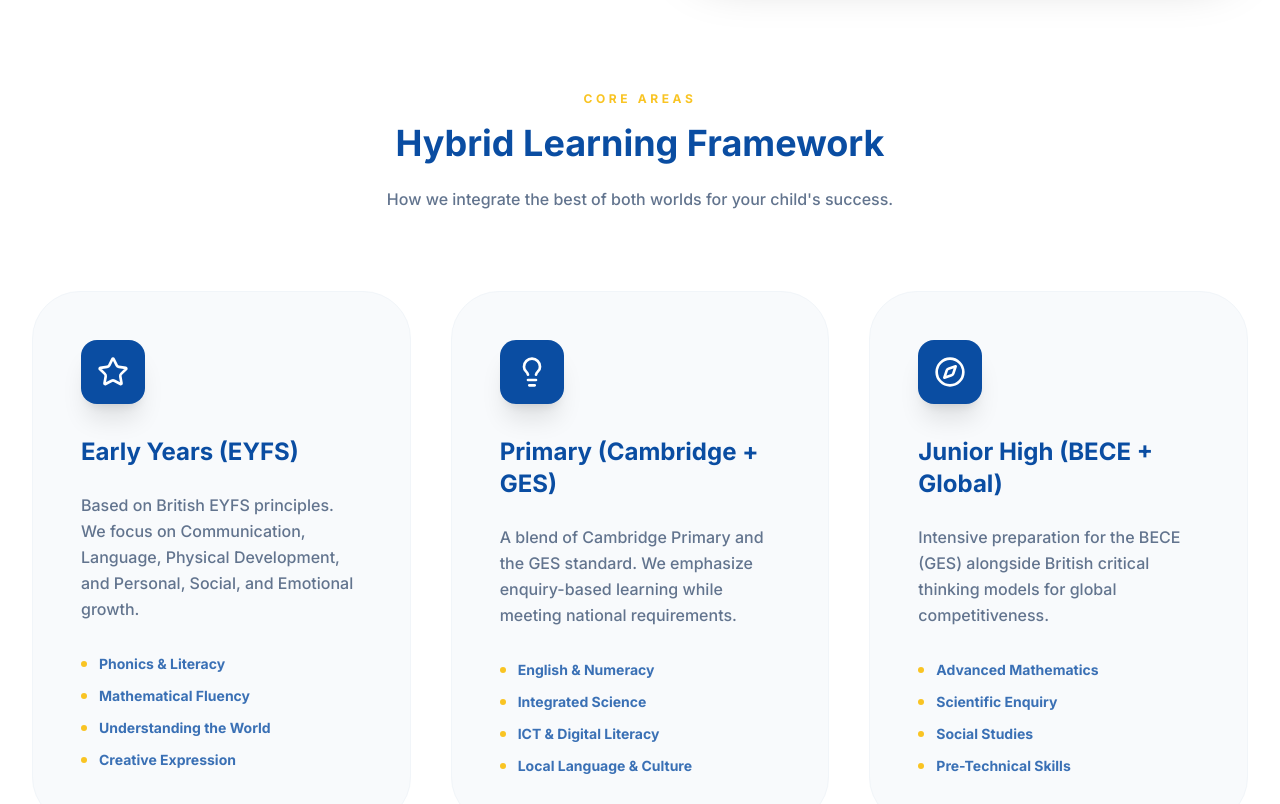
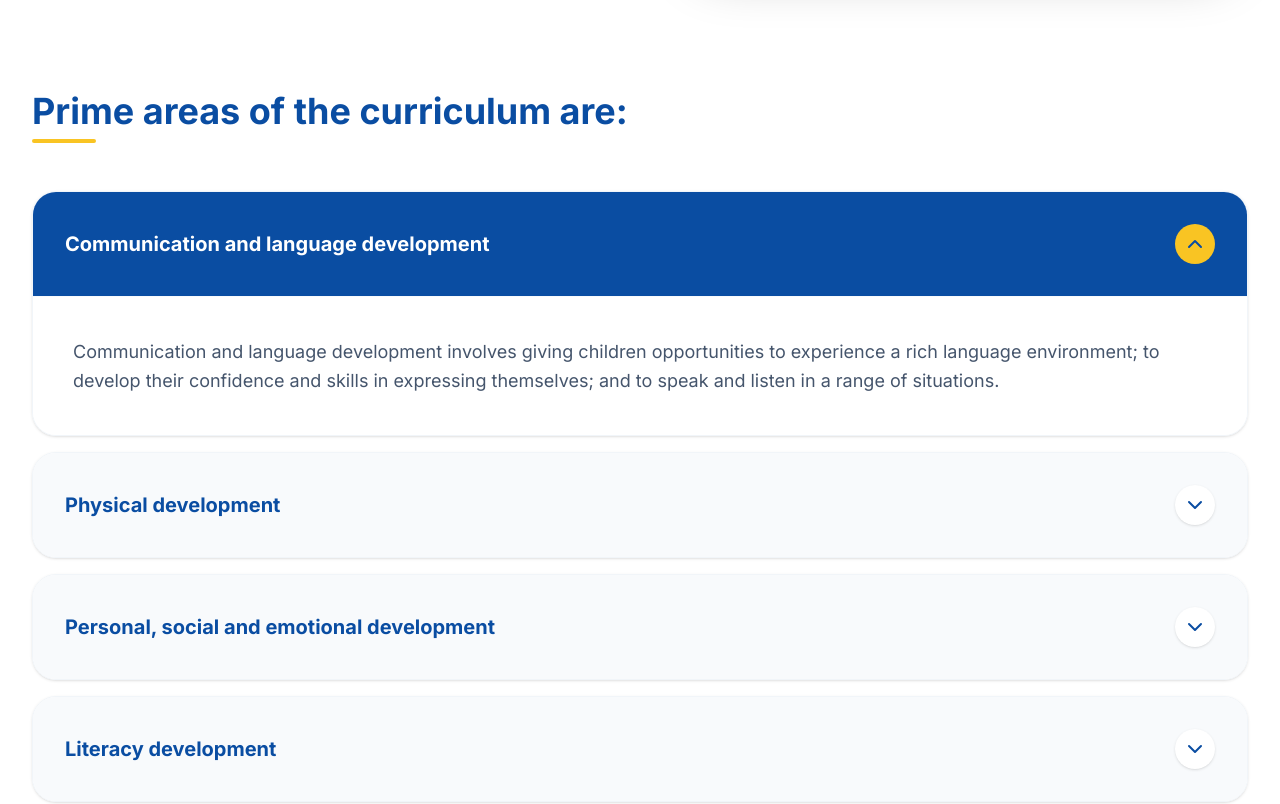
Before and after one commit to danielagblo/Hilces-School, a Next.js app: page /academics in a window 1280 px wide. Shown: the part 1200-2004 px from the top of the page. Built offline with nearby package versions, Linux system fonts and the light colour scheme.

Commit message:
feat: add About and Academics pages and global styles to the application

```diff
--- a/app/about/page.tsx
+++ b/app/about/page.tsx
@@ -73,7 +73,7 @@
               initial={{ opacity: 0, scale: 0.95 }}
               whileInView={{ opacity: 1, scale: 1 }}
               viewport={{ once: true }}
-              className="relative h-[700px] rounded-[3rem] overflow-hidden shadow-2xl order-1 md:order-2"
+              className="relative h-[700px] rounded-[3rem] overflow-hidden shadow-2xl order-1 md:order-2 image-shine"
             >
               <Image
                 src="/images/science_lab.png"
--- a/app/academics/page.tsx
+++ b/app/academics/page.tsx
@@ -1,10 +1,46 @@
 "use client";
 
 import Image from "next/image";
-import { motion } from "framer-motion";
-import { BookOpen, Microscope, Globe, LayoutList, CheckCircle2, Star, Lightbulb, Compass, Users } from "lucide-react";
+import { motion, AnimatePresence } from "framer-motion";
+import {
+  BookOpen,
+  Microscope,
+  Globe,
+  LayoutList,
+  CheckCircle2,
+  Star,
+  Lightbulb,
+  Compass,
+  ChevronDown
+} from "lucide-react";
+import { useState } from "react";
+
+const curriculumAreas = [
+  {
+    title: "Communication and language development",
+    content: "Communication and language development involves giving children opportunities to experience a rich language environment; to develop their confidence and skills in expressing themselves; and to speak and listen in a range of situations."
+  },
+  {
+    title: "Physical development",
+    content: "We focus on physical health and well-being, helping children to develop coordination, control, and movement. This includes both gross and fine motor skills, ensuring they lead healthy, active lives."
+  },
+  {
+    title: "Personal, social and emotional development",
+    content: "Helping children to develop a positive sense of themselves, and others; to form positive relationships and develop respect for others; to develop social skills and learn how to manage their feelings."
+  },
+  {
+    title: "Literacy development",
+    content: "Literacy development involves encouraging children to link sounds and letters and to begin to read and write. Children must be given access to a wide range of reading materials to ignite their interest."
+  },
+  {
+    title: "Numeracy",
+    content: "Developing and improving skills in counting, understanding and using numbers, calculating simple addition and subtraction problems; and to describe shapes, spaces, and measures."
+  }
+];
 
 export default function Academics() {
+  const [openIndex, setOpenIndex] = useState<number | null>(0);
+
   return (
     <div className="pb-16">
       {/* Header */}
@@ -45,7 +81,7 @@
               </div>
             </div>
 
-            <div className="relative h-[600px] rounded-[3rem] overflow-hidden shadow-2xl group">
+            <div className="relative h-[600px] rounded-[3rem] overflow-hidden shadow-2xl group image-shine">
               <Image src="/images/science_lab.png" alt="Laboratory" fill className="object-cover transition-transform duration-1000 group-hover:scale-110" />
               <div className="absolute inset-0 bg-primary/20 group-hover:bg-primary/10 transition-colors"></div>
               <div className="absolute top-10 right-10">
@@ -56,31 +92,70 @@
             </div>
           </div>
 
+          {/* Prime Areas Accordion */}
+          <div className="mb-32">
+            <h2 className="text-4xl font-heading font-bold text-primary mb-2">Prime areas of the curriculum are:</h2>
+            <div className="w-16 h-1 bg-gold rounded-full mb-12"></div>
+
+            <div className="space-y-4">
+              {curriculumAreas.map((area, index) => (
+                <div key={index} className="overflow-hidden rounded-3xl border border-slate-100 shadow-sm transition-all">
+                  <button
+                    onClick={() => setOpenIndex(openIndex === index ? null : index)}
+                    className={`w-full flex items-center justify-between p-6 md:p-8 text-left transition-all ${
+                      openIndex === index ? 'bg-primary text-white' : 'bg-slate-50 text-primary hover:bg-slate-100'
+                    }`}
+                  >
+                    <span className="text-lg md:text-xl font-heading font-bold">{area.title}</span>
+                    <div className={`w-10 h-10 rounded-full flex items-center justify-center transition-all ${
+                      openIndex === index ? 'bg-gold text-primary rotate-180' : 'bg-white text-primary shadow-sm'
+                    }`}>
+                      <ChevronDown size={24} />
+                    </div>
+                  </button>
+                  <AnimatePresence>
+                    {openIndex === index && (
+                      <motion.div
+                        initial={{ height: 0, opacity: 0 }}
+                        animate={{ height: "auto", opacity: 1 }}
+                        exit={{ height: 0, opacity: 0 }}
+                        transition={{ duration: 0.3, ease: "easeInOut" }}
+                      >
+                        <div className="p-8 md:p-10 bg-white text-slate-600 leading-relaxed text-lg border-t border-slate-50">
+                          {area.content}
+                        </div>
+                      </motion.div>
+                    )}
+                  </AnimatePresence>
+                </div>
+              ))}
+            </div>
+          </div>
+
           {/* Curriculum Deep Dive */}
           <div className="mb-32">
             <div className="text-center mb-20">
-              <h2 className="text-xs font-bold tracking-[0.3em] text-gold uppercase mb-4">Core Areas</h2>
-              <h3 className="text-4xl font-heading font-bold text-primary">Hybrid Learning Framework</h3>
-              <p className="text-slate-500 max-w-2xl mx-auto mt-6 font-medium">How we integrate the best of both worlds for your child's success.</p>
+              <h2 className="text-xs font-bold tracking-[0.3em] text-gold uppercase mb-4">Hybrid Framework</h2>
+              <h3 className="text-4xl font-heading font-bold text-primary">Integration Levels</h3>
             </div>
 
             <div className="grid md:grid-cols-3 gap-10">
               {[
                 {
                   title: "Early Years (EYFS)",
-                  desc: "Based on British EYFS principles. We focus on Communication, Language, Physical Development, and Personal, Social, and Emotional growth.",
+                  desc: "Based on British EYFS principles. We focus on Communication, Language, Physical Development, and Personal growth.",
                   icon: Star,
                   areas: ["Phonics & Literacy", "Mathematical Fluency", "Understanding the World", "Creative Expression"]
                 },
                 {
                   title: "Primary (Cambridge + GES)",
-                  desc: "A blend of Cambridge Primary and the GES standard. We emphasize enquiry-based learning while meeting national requirements.",
+                  desc: "A blend of Cambridge Primary and the GES standard. We emphasize enquiry-based learning.",
                   icon: Lightbulb,
                   areas: ["English & Numeracy", "Integrated Science", "ICT & Digital Literacy", "Local Language & Culture"]
                 },
                 {
                   title: "Junior High (BECE + Global)",
-                  desc: "Intensive preparation for the BECE (GES) alongside British critical thinking models for global competitiveness.",
+                  desc: "Intensive preparation for the BECE (GES) alongside British critical thinking models.",
                   icon: Compass,
                   areas: ["Advanced Mathematics", "Scientific Enquiry", "Social Studies", "Pre-Technical Skills"]
                 }
@@ -113,7 +188,7 @@
                <div className="relative z-10">
                  <h3 className="text-3xl font-heading font-bold mb-8">British Pedagogical Model</h3>
                  <p className="text-white/70 text-lg leading-relaxed mb-10 font-medium">
-                   We adopt the enquiry-based learning model from the British curriculum. This encourages students to ask "Why?" and "How?", fostering critical thinking and problem-solving skills from a very young age.
+                   We adopt the enquiry-based learning model from the British curriculum, fostering critical thinking and problem-solving skills.
                  </p>
                  <div className="flex items-center gap-4">
                     <div className="w-12 h-1 bg-gold rounded-full"></div>
@@ -128,7 +203,7 @@
                <div className="relative z-10">
                  <h3 className="text-3xl font-heading font-bold mb-8">GES Value Foundation</h3>
                  <p className="text-white/70 text-lg leading-relaxed mb-10 font-medium">
-                   Our integration of the GES curriculum ensures that our students are deeply rooted in their cultural identity, local languages, and the moral values that are essential for building responsible future leaders in Ghana.
+                   Our integration of the GES curriculum ensures that our students are deeply rooted in their cultural identity and moral values.
                  </p>
                  <div className="flex items-center gap-4">
                     <div className="w-12 h-1 bg-gold rounded-full"></div>
@@ -147,14 +222,13 @@
               <h3 className="text-4xl font-heading font-bold mb-8 leading-tight">Well-Equipped <br/>Laboratories</h3>
               <p className="text-white/70 leading-relaxed text-lg font-medium mb-12">
                 Our commitment to practical education is reflected in our state-of-the-art science laboratories.
-                Students are encouraged to experiment, discover, and innovate in a safe environment under the guidance of dedicated educators.
               </p>
               <div className="flex items-center gap-4">
                 <div className="h-0.5 w-12 bg-gold"></div>
                 <span className="uppercase tracking-[0.3em] text-xs font-bold text-gold">Innovation Hub</span>
               </div>
             </div>
-            <div className="md:w-1/2 relative h-[500px] md:h-auto">
+            <div className="md:w-1/2 relative h-[500px] md:h-auto image-shine">
               <Image src="/images/science_lab.png" alt="Science Laboratory" fill className="object-cover" />
               <div className="absolute inset-0 bg-gradient-to-r from-primary to-transparent md:block hidden"></div>
             </div>
--- a/app/activities/page.tsx
+++ b/app/activities/page.tsx
@@ -78,7 +78,7 @@
               initial={{ opacity: 0, x: 20 }}
               whileInView={{ opacity: 1, x: 0 }}
               viewport={{ once: true }}
-              className="relative h-[600px] rounded-[3rem] overflow-hidden shadow-2xl group"
+              className="relative h-[600px] rounded-[3rem] overflow-hidden shadow-2xl group image-shine"
             >
               <Image
                 src="/images/robotics_class.png"
--- a/app/admissions/page.tsx
+++ b/app/admissions/page.tsx
@@ -107,7 +107,7 @@
       {/* Dormitory Image Section */}
       <section className="py-24 px-4">
         <div className="max-w-7xl mx-auto">
-          <div className="relative h-[600px] rounded-[4rem] overflow-hidden shadow-2xl group">
+          <div className="relative h-[600px] rounded-[4rem] overflow-hidden shadow-2xl group image-shine">
             <Image
               src="/images/modern_dorm.png"
               alt="Modern Dormitory Facilities"
```
Also changed, not shown: app/globals.css (+37 -7 lines).
